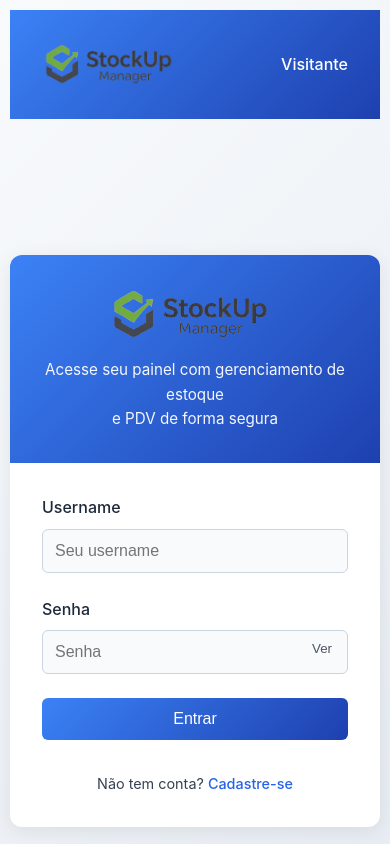
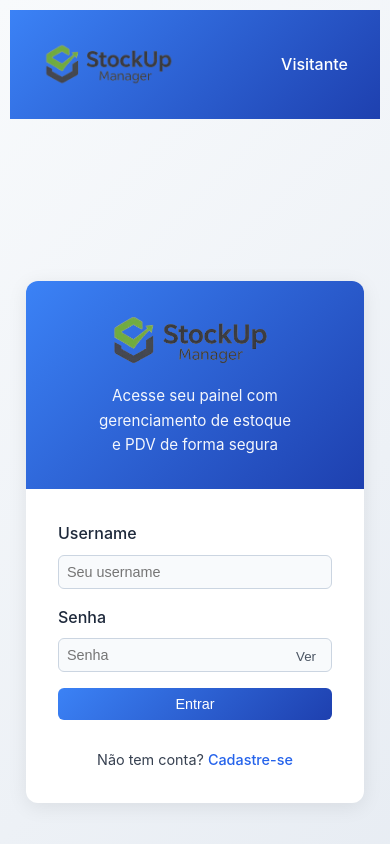
Before and after one commit to JhonSantt4na/stockup-manager, a React (Create React App) app in the folder client/: page / in a window 390 px wide. Shown: the top 844 px of the page. Built offline with nearby package versions, Linux system fonts and the light colour scheme.

Commit message:
Chore(Refactory) Reafctory React and Pages

```diff
--- a/client/src/components/Footer/Footer.jsx
+++ b/client/src/components/Footer/Footer.jsx
@@ -5,8 +5,8 @@ const Footer = () => {
   return (
     <footer>
       <div className="container">
-        <div class="form-logo">
-            <img src="/Logo.png" alt="StockUp Manager" class="logo-img"></img>
+        <div className="form-logo">
+            <img src="/Logo.png" alt="StockUp Manager" className="logo-img"></img>
         </div>
         <nav className="footer-links">
           <a href="#">Privacidade</a>
--- a/client/src/index.css
+++ b/client/src/index.css
@@ -31,14 +31,16 @@ code {
 }
 
 .main-content {
-  flex: 1;
   display: flex;
   align-items: center;
   justify-content: center;
+  flex: 1;
+  padding: 1rem;
 }
 
+
 .form-group {
-  margin-bottom: 1.5rem;
+  margin-bottom: 1rem;
 }
 
 .form-group label {
@@ -51,10 +53,10 @@ code {
 .form-group input,
 .form-group select {
   width: 100%;
-  padding: 0.75rem;
+  padding: 0.5rem;
   border: 1px solid #cbd5e1;
   border-radius: 6px;
-  font-size: 1rem;
+  font-size: 0.9rem;
   transition: border-color 0.3s ease, box-shadow 0.3s ease;
   background: #f8fafc;
 }
@@ -68,16 +70,16 @@ code {
 
 .btn-primary {
   width: 100%;
-  padding: 0.75rem;
+  padding: 0.5rem;
   background: linear-gradient(135deg, #3b82f6 0%, #1e40af 100%);
   color: white;
   border: none;
   border-radius: 6px;
-  font-size: 1rem;
+  font-size: 0.9rem;
   font-weight: 500;
   cursor: pointer;
   transition: transform 0.2s ease, box-shadow 0.2s ease;
-  margin-bottom: 1rem;
+  margin-bottom: 0.75rem;
 }
 
 .btn-primary:hover:not(:disabled) {
--- a/client/src/pages/Login/Login.css
+++ b/client/src/pages/Login/Login.css
@@ -31,14 +31,22 @@
   padding: 2rem;
 }
 
-.main-content {
-  display: flex;
-  align-items: center;
-  justify-content: center;
-}
 
 @media (max-width: 768px) {
   .login-header h1 {
     font-size: 1.5rem;
   }
+
+
+  .login-container {
+    margin: 0.25rem auto 0.125rem auto;
+  }
+
+  .login-header {
+    padding: 0.75rem;
+  }
+
+  .login-body {
+    padding: 0.75rem;
+  }
 }
--- a/client/src/pages/Register/Register.css
+++ b/client/src/pages/Register/Register.css
@@ -35,11 +35,6 @@
   gap: 1rem;
 }
 
-.main-content {
-  display: flex;
-  align-items: center;
-  justify-content: center;
-}
 
 @media (max-width: 768px) {
   .form-row {
```
